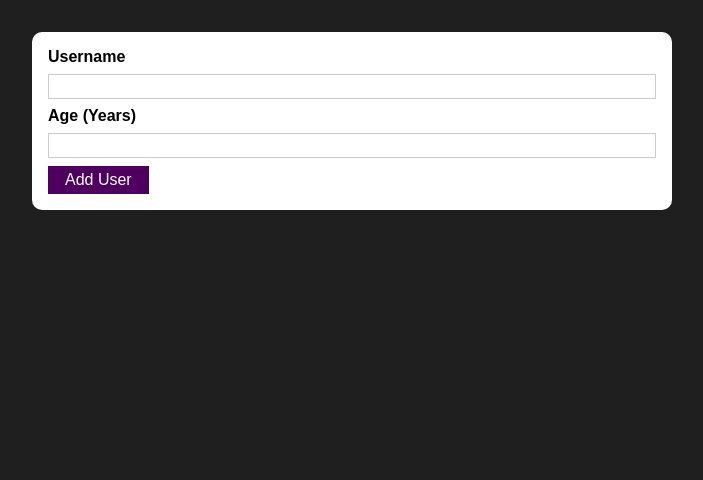
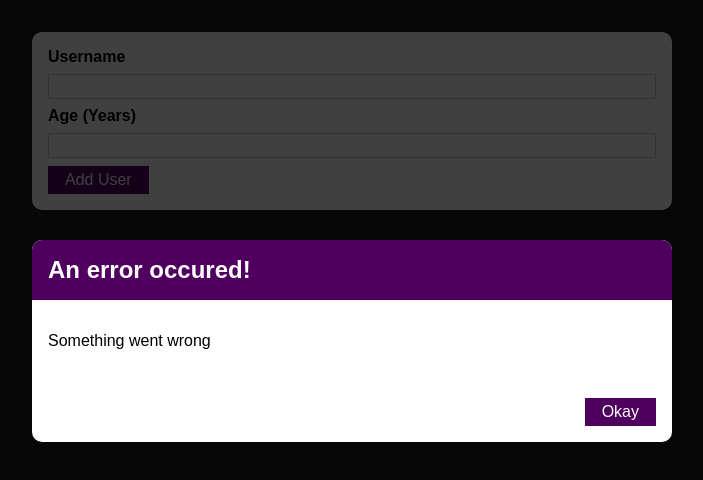
Before and after one commit to binarypsilocybin/user-app-training, a React (Create React App) app: page / in a window 1280 px wide. Shown: the top 480 px of the page, without its empty margins (288-991 px from the left). Built offline with nearby package versions, Linux system fonts and the light colour scheme.

Commit message:
Modal component

```diff
--- a/src/App.js
+++ b/src/App.js
@@ -1,10 +1,24 @@
-import React from "react";
+import React, { useState } from "react";
+
 import AddUser from "./components/Users/AddUser";
+import UsersList from "./components/Users/UsersList";
 
 function App() {
+  const [usersList, setUsersList] = useState([]);
+
+  const addUserHandler = (uName, uAge) => {
+    setUsersList((prevUsersList) => {
+      return [
+        ...prevUsersList,
+        { name: uName, age: uAge, id: Math.random().toString() },
+      ];
+    });
+  };
+
   return (
     <div>
-      <AddUser />
+      <AddUser onAddUser={addUserHandler} />
+      <UsersList users={usersList} />
     </div>
   );
 }
--- /dev/null
+++ b/src/components/UI/ErrorModal.js
@@ -0,0 +1,26 @@
+import React from "react";
+import Card from "./Card";
+import Button from "./Button";
+import classes from "./ErrorModal.module.css";
+
+const ErrorModal = (props) => {
+  return (
+    <div>
+      <div className={classes.backdrop}>
+        <Card className={classes.modal}>
+          <header className={classes.header}>
+            <h2>{props.title}</h2>
+          </header>
+          <div className={classes.content}>
+            <p>{props.message}</p>
+          </div>
+          <footer className={classes.actions}>
+            <Button>Okay</Button>
+          </footer>
+        </Card>
+      </div>
+    </div>
+  );
+};
+
+export default ErrorModal;
--- /dev/null
+++ b/src/components/UI/ErrorModal.module.css
@@ -0,0 +1,45 @@
+.backdrop {
+  position: fixed;
+  top: 0;
+  left: 0;
+  width: 100%;
+  height: 100vh;
+  z-index: 10;
+  background: rgba(0, 0, 0, 0.75);
+}
+
+.modal {
+  position: fixed;
+  top: 30vh;
+  left: 10%;
+  width: 80%;
+  z-index: 100;
+  overflow: hidden;
+}
+
+.header {
+  background: #4f005f;
+  padding: 1rem;
+}
+
+.header h2 {
+  margin: 0;
+  color: white;
+}
+
+.content {
+  padding: 1rem;
+}
+
+.actions {
+  padding: 1rem;
+  display: flex;
+  justify-content: flex-end;
+}
+
+@media (min-width: 768px) {
+  .modal {
+    left: calc(50% - 20rem);
+    width: 40rem;
+  }
+}
--- a/src/components/Users/AddUser.js
+++ b/src/components/Users/AddUser.js
@@ -3,6 +3,7 @@
 
 import classes from "./AddUser.module.css";
 import Button from "../UI/Button";
+import ErrorModal from "../UI/ErrorModal";
 
 const AddUser = (props) => {
   const [enteredUsername, setEnteredUsername] = useState("");
@@ -16,7 +17,7 @@
     if (+enteredAge < 1) {
       return;
     }
-    console.log(enteredUsername, enteredAge);
+    props.onAddUser(enteredUsername, enteredAge);
     setEnteredUsername("");
     setEnteredAge("");
   };
@@ -29,6 +30,8 @@
   };
 
   return (
+    <div>
+      <ErrorModal title="An error occured!" message="Something went wrong" />
       <Card className={classes.input}>
         <form onSubmit={addUserHandler}>
           <label htmlFor="username">Username</label>
@@ -48,6 +51,7 @@
           <Button type="submit">Add User</Button>
         </form>
       </Card>
+    </div>
   );
 };
 export default AddUser;
--- /dev/null
+++ b/src/components/Users/Users.List.module.css
@@ -0,0 +1,16 @@
+.users {
+  margin: 2rem auto;
+  width: 90%;
+  max-width: 40rem;
+}
+
+.users ul {
+  list-style: none;
+  padding: 1rem;
+}
+
+.users li {
+  border: 1px solid #ccc;
+  margin: 0.5rem 0;
+  padding: 0.5rem;
+}
--- /dev/null
+++ b/src/components/Users/UsersList.js
@@ -0,0 +1,19 @@
+import React from "react";
+import Card from "../UI/Card";
+import classes from "./Users.List.module.css";
+
+const UsersList = (props) => {
+  return (
+    <Card className={classes.users}>
+      <ul>
+        {props.users.map((user) => (
+          <li key={user.id}>
+            {user.name}({user.age} years old)
+          </li>
+        ))}
+      </ul>
+    </Card>
+  );
+};
+
+export default UsersList;
```
Lines whose indentation alone changed are shown as unchanged.
